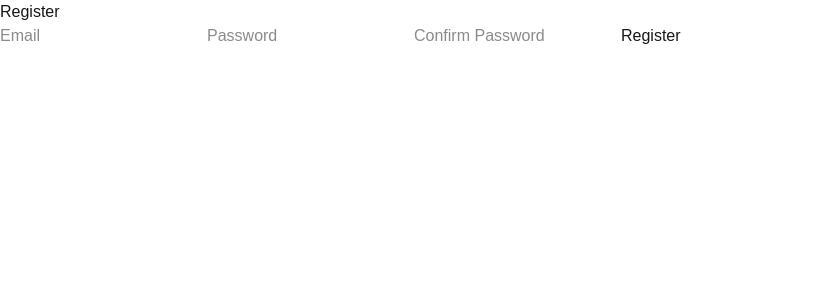
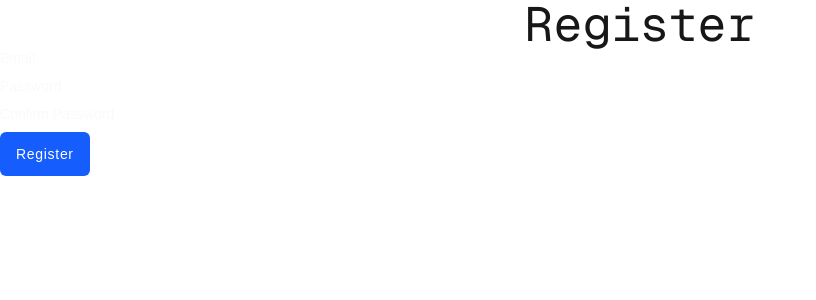
Before and after one commit to avgmecoding/Video-Transformer, a Next.js app: page /register in a window 1280 px wide. Shown: the top 300 px of the page, without its empty margins (0-816 px from the left). Built offline with nearby package versions, Linux system fonts and the light colour scheme.

Commit message:
stylings done for a form

```diff
--- a/app/register/page.tsx
+++ b/app/register/page.tsx
@@ -40,12 +40,12 @@ function RegisterPage() {
     }
     return(
         <div>
-            <h1>Register</h1>
-            <form onSubmit={handleSubmit}>
-                <input type="email" placeholder='Email'value={email} onChange={(e) => setEmail(e.target.value)}/>
-                <input type="password" placeholder='Password' value={password} onChange={(e) => setPassword(e.target.value)}/>
-                <input type="password" placeholder='Confirm Password'value={confirmPassword} onChange={(e) => setConfirmPassword(e.target.value)}/>
-                <button type='submit'>Register</button>
+            <h1 className='text-center font-mono text-5xl'>Register</h1>
+            <form className="space-y-6"  onSubmit={handleSubmit}>
+                <input className='text-slate-100 text-sm font-medium mb-2 block' type="email" placeholder='Email'value={email} onChange={(e) => setEmail(e.target.value)}/>
+                <input className='text-slate-100 text-sm font-medium mb-2 block' type="password" placeholder='Password' value={password} onChange={(e) => setPassword(e.target.value)}/>
+                <input className='text-slate-100 text-sm font-medium mb-2 block' type="password" placeholder='Confirm Password'value={confirmPassword} onChange={(e) => setConfirmPassword(e.target.value)}/>
+                <button className='w py-3 px-4 text-sm tracking-wider font-medium rounded-md text-white bg-blue-600 hover:bg-blue-700 focus:outline-none cursor-pointer' type='submit'>Register</button>
             </form>
         </div>
     )
```
